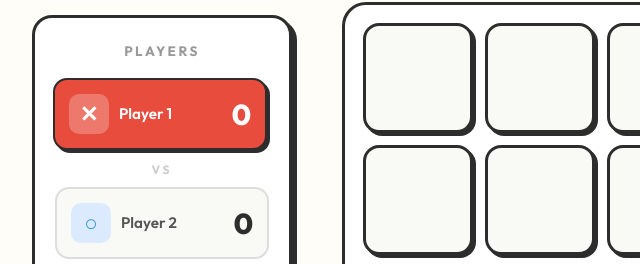
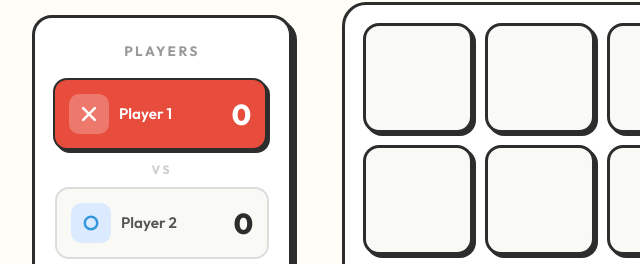
Before and after one commit to vishnuv1z/tic-tac-toe, a plain HTML site: page index.html in a window 1280 px wide. Shown: the part 246-510 px from the top of the page, 100-740 px from the left. Drawn offline with Linux system fonts and the light colour scheme.

Commit message:
feat: replace text-based player icons with SVG graphics

```diff
--- a/index.html
+++ b/index.html
@@ -15,7 +15,12 @@
             <div class="panel-card">
                 <h3 class="panel-title">Players</h3>
                 <div class="player player1 active" id="player1">
-                    <div class="player-icon">✕</div>
+                    <div class="player-icon">
+                        <svg class="icon-svg" viewBox="0 0 24 24">
+                            <line x1="5" y1="5" x2="19" y2="19" stroke="currentColor" stroke-width="3" stroke-linecap="round" />
+                            <line x1="19" y1="5" x2="5" y2="19" stroke="currentColor" stroke-width="3" stroke-linecap="round" />
+                        </svg>
+                    </div>
                     <div class="player-info">
                         <h2>Player 1</h2>
                     </div>
@@ -23,7 +28,11 @@
                 </div>
                 <div class="vs-divider">VS</div>
                 <div class="player player2" id="player2">
-                    <div class="player-icon">○</div>
+                    <div class="player-icon">
+                        <svg class="icon-svg" viewBox="0 0 24 24">
+                            <circle cx="12" cy="12" r="7.5" stroke="currentColor" stroke-width="3" fill="none" />
+                        </svg>
+                    </div>
                     <div class="player-info">
                         <h2 id="p2-name">Player 2</h2>
                     </div>
--- a/style.css
+++ b/style.css
@@ -333,6 +333,12 @@ h1 {
     transition: all 0.25s;
 }
 
+.icon-svg {
+    width: 50%;
+    height: 50%;
+    display: block;
+}
+
 .player-info {
     display: flex;
     flex-direction: column;
```
